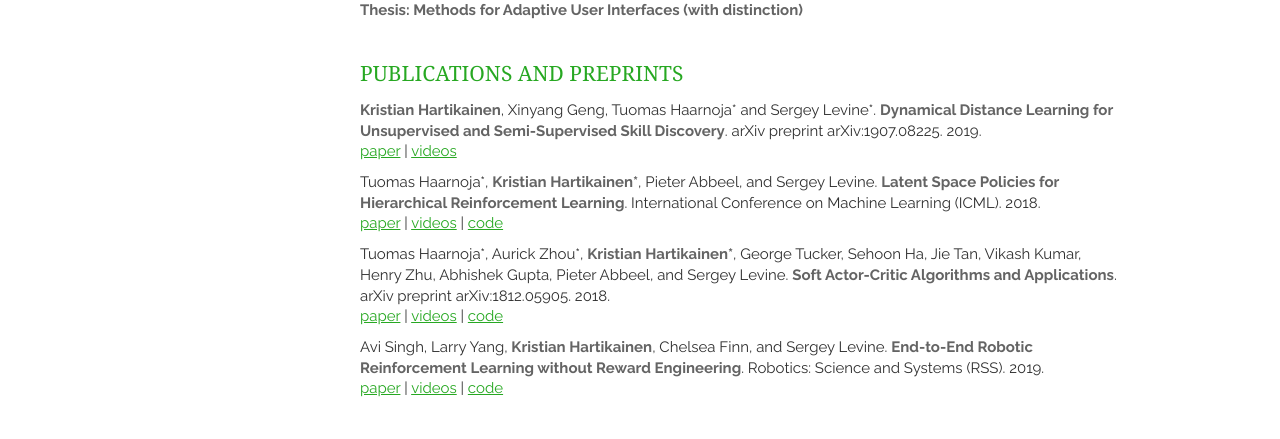
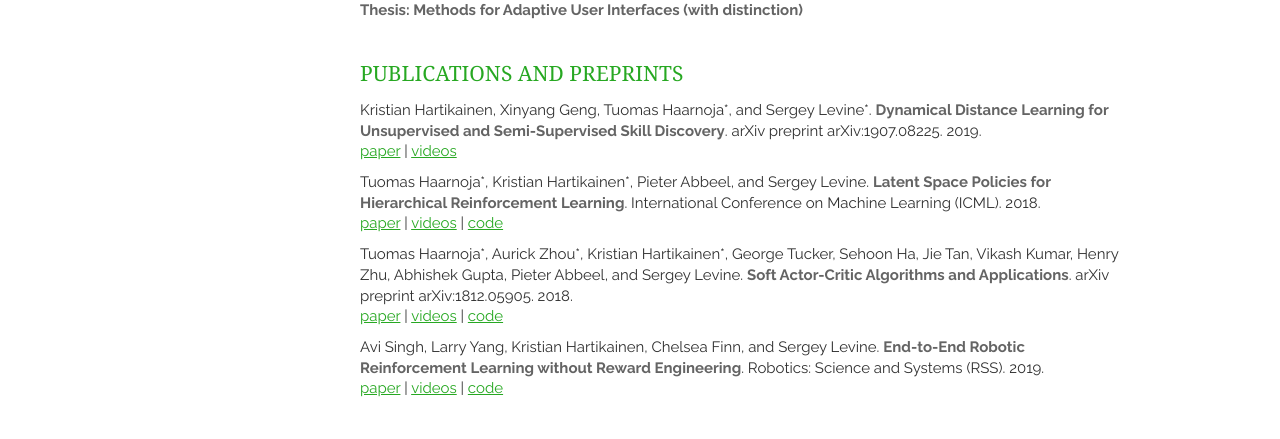
Before and after one commit to hartikainen/hartikainen.github.io, a Jekyll site: the page built from index.html, in a window 1280 px wide. Shown: the part 457-896 px from the top of the page. Built offline with Jekyll 4.4.1, drawn with Linux system fonts in a browser that asks for light colours; nearby versions of some CDN libraries; some web fonts are replaced; the list of posts is cut into pages by our own code.

```diff
--- a/_data/publications.yaml
+++ b/_data/publications.yaml
@@ -1,6 +1,6 @@
 - hartikainen2019dynamical:
   title: Dynamical Distance Learning for Unsupervised and Semi-Supervised Skill Discovery
-  author: <em>Kristian Hartikainen</em>, Xinyang Geng, Tuomas Haarnoja* and Sergey Levine*
+  author: Kristian Hartikainen, Xinyang Geng, Tuomas Haarnoja*, and Sergey Levine*
   journal: arXiv preprint arXiv:1907.08225
   year: 2019
   paper_url: https://arxiv.org/abs/1907.08225
@@ -9,7 +9,7 @@
 
 - haarnoja2018latent:
   title: Latent Space Policies for Hierarchical Reinforcement Learning
-  author: Tuomas Haarnoja*, <em>Kristian Hartikainen*</em>, Pieter Abbeel, and Sergey Levine
+  author: Tuomas Haarnoja*, Kristian Hartikainen*, Pieter Abbeel, and Sergey Levine
   journal: International Conference on Machine Learning (ICML)
   year: 2018
   paper_url: https://arxiv.org/abs/1804.02808
@@ -18,7 +18,7 @@
 
 - haarnoja2018sacapps:
   title: Soft Actor-Critic Algorithms and Applications
-  author: Tuomas Haarnoja*, Aurick Zhou*, <em>Kristian Hartikainen*</em>, George Tucker, Sehoon Ha, Jie Tan, Vikash Kumar, Henry Zhu, Abhishek Gupta, Pieter Abbeel, and Sergey Levine
+  author: Tuomas Haarnoja*, Aurick Zhou*, Kristian Hartikainen*, George Tucker, Sehoon Ha, Jie Tan, Vikash Kumar, Henry Zhu, Abhishek Gupta, Pieter Abbeel, and Sergey Levine
   journal: arXiv preprint arXiv:1812.05905
   year: 2018
   paper_url: https://arxiv.org/abs/1812.05905
@@ -27,7 +27,7 @@
 
 - singh2019end:
   title: End-to-End Robotic Reinforcement Learning without Reward Engineering
-  author: Avi Singh, Larry Yang, <em>Kristian Hartikainen</em>, Chelsea Finn, and Sergey Levine
+  author: Avi Singh, Larry Yang, Kristian Hartikainen, Chelsea Finn, and Sergey Levine
   journal: "Robotics: Science and Systems (RSS)"
   year: 2019
   paper_url: https://arxiv.org/abs/1904.07854
```
